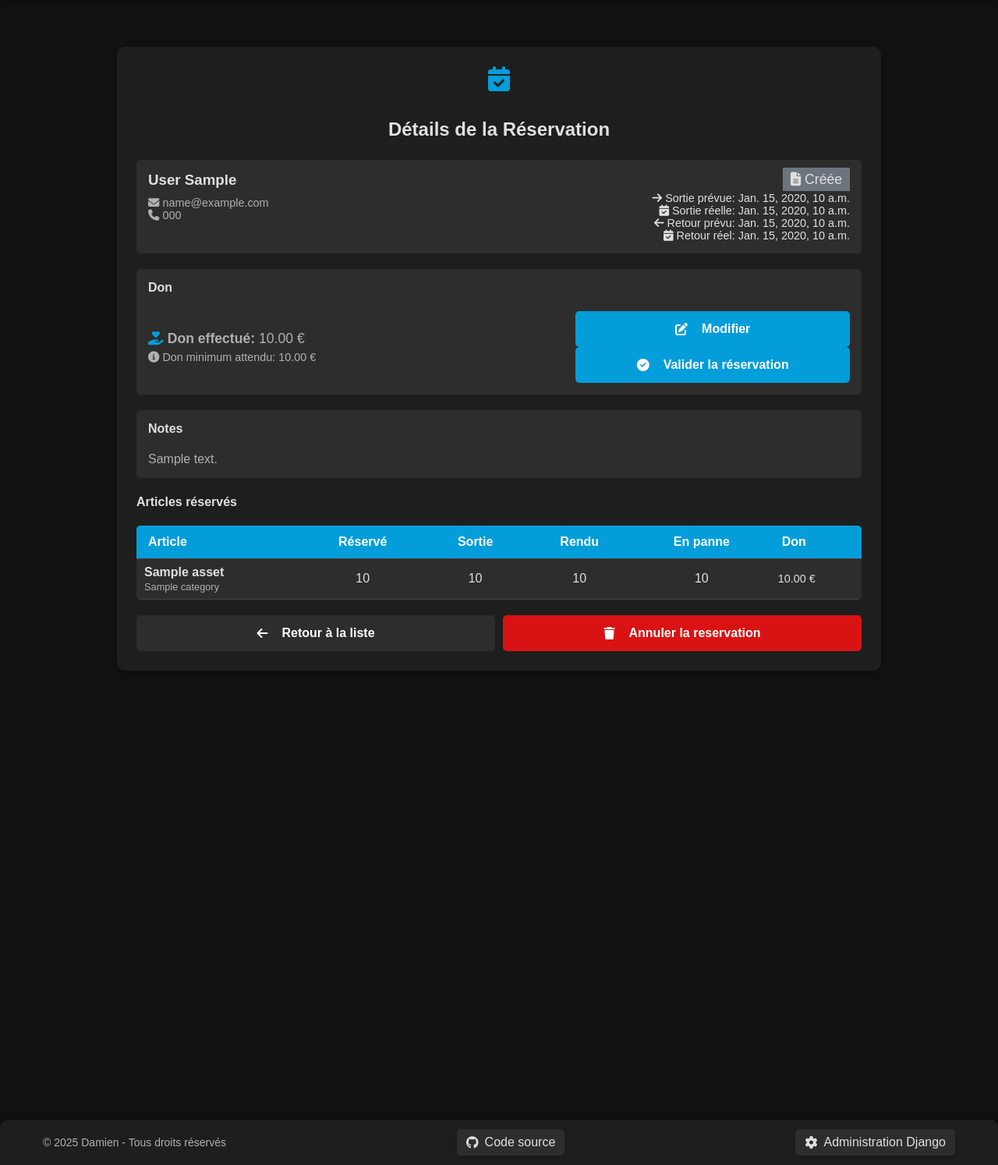
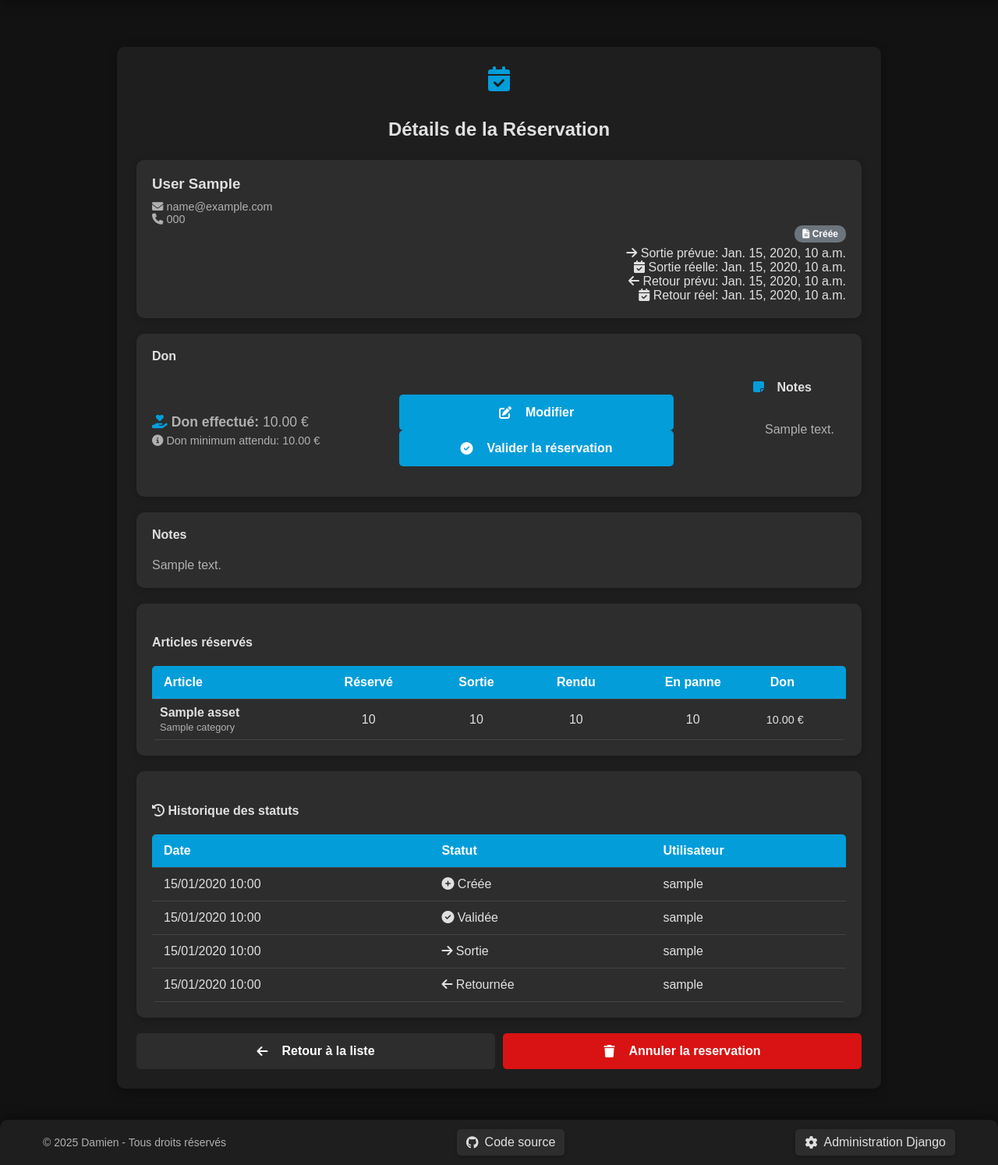
Before and after one commit to Silmaen/PretLoc, a Django app: page /reservations/1/ in a window 1280 px wide. Shown: the part 64-1558 px from the top of the page at 78% size. Run offline with Django 4.2, Linux system fonts and the light colour scheme; a user stored in the database is signed in; tables that the repository leaves empty hold one stand-in row (values such as "Sample post").

Commit message:
Meilleur apparence pour les articles.

```diff
--- a/static/css/base.css
+++ b/static/css/base.css
@@ -260,6 +260,14 @@ footer {
 
 .auth-blue {
     color: var(--accent-blue);
+}
+
+.auth-card-secondary {
+    background-color: var(--bg-element);
+    padding: 20px;
+    border-radius: 10px;
+    box-shadow: 0 2px 10px rgba(0, 0, 0, 0.2);
+    margin-top: 20px;
 }
 
 .auth-icon {
@@ -897,3 +905,37 @@ h6.mb-0 {
         justify-content: flex-end;
     }
 }
+
+.badge-status {
+    display: inline-block;
+    min-width: 10px;
+    padding: 5px 10px;
+    font-size: 12px;
+    font-weight: bold;
+    line-height: 1;
+    color: #fff;
+    text-align: center;
+    white-space: nowrap;
+    vertical-align: middle;
+    border-radius: 10px;
+}
+
+.badge-created {
+    background-color: #6c757d;
+}
+
+.badge-validated {
+    background-color: #28a745;
+}
+
+.badge-checkedout {
+    background-color: #007bff;
+}
+
+.badge-returned {
+    background-color: #17a2b8;
+}
+
+.badge-cancelled {
+    background-color: #dc3545;
+}
--- a/templates/ui/reservations/detail.html
+++ b/templates/ui/reservations/detail.html
@@ -10,7 +10,7 @@
         </div>
 
         <!-- En-tête avec informations principales -->
-        <div style="display: flex; justify-content: space-between; margin-bottom: 20px; background-color: var(--bg-element); padding: 15px; border-radius: 5px;">
+        <div class="auth-card-secondary">
             <div>
                 <h3 style="margin: 0 0 10px 0;">{{ reservation.customer }}</h3>
                 <p style="margin: 0; font-size: 0.9rem;">
@@ -23,25 +23,29 @@
             <div style="text-align: right;">
                 <div style="font-size: 1.1rem; margin-bottom: 5px;">
                     {% if reservation.status == 'created' %}
-                    <span class="badge" style="background-color: #6c757d; padding: 5px 10px;">
+                    <span class="badge-status badge-created">
                         <i class="fas fa-file-alt"></i> {% trans "Créée" %}
                     </span>
                     {% elif reservation.status == 'validated' %}
-                    <span class="badge" style="background-color: #28a745; padding: 5px 10px;">
+                    <span class="badge-status badge-validated">
                         <i class="fas fa-check"></i> {% trans "Validée" %}
                     </span>
                     {% elif reservation.status == 'checked_out' %}
-                    <span class="badge" style="background-color: #007bff; padding: 5px 10px;">
+                    <span class="badge-status badge-checkedout">
                         <i class="fas fa-arrow-right"></i> {% trans "Sortie" %}
                     </span>
                     {% elif reservation.status == 'returned' %}
-                    <span class="badge" style="background-color: #17a2b8; padding: 5px 10px;">
+                    <span class="badge-status badge-returned">
                         <i class="fas fa-arrow-left"></i> {% trans "Rendue" %}
+                    </span>
+                    {% elif reservation.status == 'cancelled' %}
+                    <span class="badge-status badge-cancelled">
+                        <i class="fas fa-ban"></i> {% trans "Annulée" %}
                     </span>
                     {% endif %}
                 </div>
                 <!-- Section des dates dans la partie droite -->
-                <div style="font-size: 0.9rem;">
+                <div>
                     <div>
                         <i class="fas fa-arrow-right"></i> {% trans "Sortie prévue" %}: {{ reservation.checkout_date }}
                         {% if reservation.actual_checkout_date %}
@@ -61,7 +65,7 @@
         </div>
 
         <!-- Don -->
-        <div style="margin-bottom: 20px; background-color: var(--bg-element); padding: 15px; border-radius: 5px;">
+        <div class="auth-card-secondary">
             <h4 style="margin-top: 0;">{% trans "Don" %}</h4>
             <div style="display: flex; justify-content: space-between; align-items: center;">
                 <div>
@@ -94,19 +98,29 @@
                     </a>
                     {% endif %}
                 </div>
+                {% if reservation.notes %}
+                <div class="form-group">
+                    <label>
+                        <i class="fas fa-sticky-note"></i> {% trans "Notes" %}
+                    </label>
+                    <div style="background-color: var(--bg-element); padding: 12px 15px; border-radius: 5px;">
+                        {{ reservation.notes|linebreaks }}
+                    </div>
+                </div>
+                {% endif %}
             </div>
         </div>
 
         <!-- Notes -->
         {% if reservation.notes %}
-        <div style="margin-bottom: 20px; background-color: var(--bg-element); padding: 15px; border-radius: 5px;">
+        <div class="auth-card-secondary">
             <h4 style="margin-top: 0;">{% trans "Notes" %}</h4>
             <p style="white-space: pre-line; margin: 0;">{{ reservation.notes }}</p>
         </div>
         {% endif %}
 
         <!-- Liste des articles -->
-        <div style="margin-bottom: 20px;">
+        <div class="auth-card-secondary">
             <h4>{% trans "Articles réservés" %}</h4>
             <div class="users-table">
                 <table>
@@ -150,9 +164,76 @@
                 </table>
             </div>
         </div>
+        <!-- Section historique des statuts -->
+        <div class="auth-card-secondary">
+            <h4>
+                <i class="fas fa-history"></i> {% trans "Historique des statuts" %}
+            </h4>
+
+            <table>
+                <thead>
+                <tr>
+                    <th>{% trans "Date" %}</th>
+                    <th>{% trans "Statut" %}</th>
+                    <th>{% trans "Utilisateur" %}</th>
+                </tr>
+                </thead>
+                <tbody>
+                {% if reservation.created_by %}
+                <tr>
+                    <td>{{ reservation.created_at|date:"d/m/Y H:i" }}</td>
+                    <td>
+                        <i class="fas fa-plus-circle"></i> {% trans "Créée" %}
+                    </td>
+                    <td>{{ reservation.created_by }}</td>
+                </tr>
+                {% endif %}
+
+                {% if reservation.validated_by %}
+                <tr>
+                    <td>{{ reservation.validated_at|date:"d/m/Y H:i" }}</td>
+                    <td>
+                        <i class="fas fa-check-circle"></i> {% trans "Validée" %}
+                    </td>
+                    <td>{{ reservation.validated_by }}</td>
+                </tr>
+                {% endif %}
+
+                {% if reservation.cancelled_by %}
+                <tr>
+                    <td>{{ reservation.cancelled_at|date:"d/m/Y H:i" }}</td>
+                    <td>
+                        <i class="fas fa-times-circle"></i> {% trans "Annulée" %}
+                    </td>
+                    <td>{{ reservation.cancelled_by }}</td>
+                </tr>
+                {% endif %}
+
+                {% if reservation.checkout_by %}
+                <tr>
+                    <td>{{ reservation.actual_checkout_date|date:"d/m/Y H:i" }}</td>
+                    <td>
+                        <i class="fas fa-arrow-right"></i> {% trans "Sortie" %}
+                    </td>
+                    <td>{{ reservation.checkout_by }}</td>
+                </tr>
+                {% endif %}
+
+                {% if reservation.returned_by %}
+                <tr>
+                    <td>{{ reservation.actual_return_date|date:"d/m/Y H:i" }}</td>
+                    <td>
+                        <i class="fas fa-arrow-left"></i> {% trans "Retournée" %}
+                    </td>
+                    <td>{{ reservation.returned_by }}</td>
+                </tr>
+                {% endif %}
+                </tbody>
+            </table>
+        </div>
 
         <!-- Boutons d'action -->
-        <div style="display: flex; gap: 10px; justify-content: flex-end;">
+        <div style="margin-top: 20px;display: flex; gap: 10px; justify-content: flex-end;">
             <a href="{% url 'ui:reservations' %}" class="auth-button" style="background-color: var(--bg-element);">
                 <i class="fas fa-arrow-left"></i> {% trans "Retour à la liste" %}
             </a>
--- a/templates/ui/stock/item_detail.html
+++ b/templates/ui/stock/item_detail.html
@@ -138,7 +138,7 @@
                         </a>
                     </td>
                     <td>{{ reservation_item.quantity_checked_out }}</td>
-                    <td>-</td>
+                    <td>{{ res.checkout_by|default:"-" }}</td>
                 </tr>
                 {% endif %}
                 {% if res.actual_return_date %}
@@ -152,7 +152,7 @@
                         </a>
                     </td>
                     <td>{{ reservation_item.quantity_returned }}</td>
-                    <td>-</td>
+                    <td>{{ res.returned_by|default:"-" }</td>
                 </tr>
                 {% endif %}
                 {% endif %}
--- a/templates/ui/stock/stock_event_form.html
+++ b/templates/ui/stock/stock_event_form.html
@@ -2,7 +2,7 @@
 {% load i18n %}
 
 {% block content %}
-<div class="auth-container" style="max-width: 800px;">
+<div class="auth-container">
     <div class="auth-card">
         <div class="auth-header">
             <i class="fas fa-history auth-icon"></i>
--- a/ui/views.py
+++ b/ui/views.py
@@ -526,6 +526,8 @@ def reservation_create(request):
         if form.is_valid():
             with transaction.atomic():
                 reservation = form.save()
+                reservation.created_by = request.user
+                reservation.save()
                 formset = ReservationItemFormSet(request.POST, instance=reservation)
                 if formset.is_valid():
                     formset.save()
@@ -559,6 +561,8 @@ def reservation_validate(request, pk):
 
     if request.method == "POST":
         reservation.status = "validated"
+        reservation.validated_at = timezone.now()
+        reservation.validated_by = request.user
         reservation.save()
         messages.success(request, _("Réservation validée avec succès"))
         return redirect("ui:reservation_detail", pk=reservation.pk)
@@ -629,6 +633,8 @@ def reservation_cancel(request, pk):
 
     if request.method == "POST":
         reservation.status = "cancelled"
+        reservation.cancelled_by = request.user
+        reservation.cancelled_at = timezone.now()
         reservation.save()
         messages.success(request, _("Réservation annulée avec succès"))
         return redirect("ui:reservations")
@@ -681,6 +687,7 @@ def reservation_checkout(request, pk):
             if not errors:
                 # Mettre à jour le statut de la réservation
                 reservation.status = "checked_out"
+                reservation.checkout_by = request.user
                 # Enregistrer la date réelle de sortie
                 actual_date = request.POST.get("actual_checkout_date")
                 if actual_date:
@@ -761,6 +768,7 @@ def reservation_return(request, pk):
                 donation = float(request.POST.get("donation_amount", 0))
                 reservation.donation_amount = donation
                 reservation.status = "returned"
+                reservation.returned_by = request.user
 
                 # Enregistrer la date réelle de retour
                 actual_date = request.POST.get("actual_return_date")
```
Also changed, not shown: templates/ui/reservations/list.html (+5 -5 lines), ui/admin.py (+34 -13 lines), ui/models.py (+41 -0 lines), locale/en/LC_MESSAGES/django.po, locale/fr/LC_MESSAGES/django.po.
